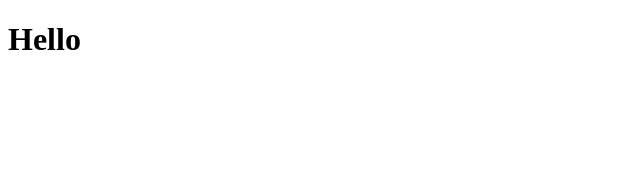
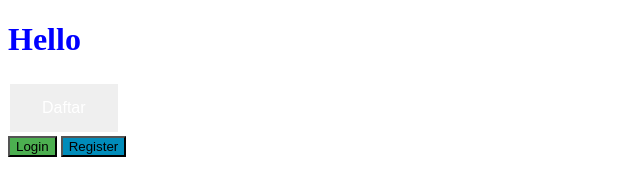
Before and after one commit to aldiafrizarman-dot/Doctor-Raeltime-Chat, a plain HTML site: page index.html in a window 1280 px wide. Shown: the whole page, without its empty margins (0-640 px from the left). Drawn offline with Linux system fonts and the light colour scheme.

Commit message:
Adding file

```diff
--- a/index.html
+++ b/index.html
@@ -5,10 +5,16 @@
     <meta http-equiv="X-UA-Compatible" content="IE=edge">
     <meta name="viewport" content="width=device-width, initial-scale=1.0">
     <title>Document</title>
+    <link rel="stylesheet" href="style.css">
 </head>
 <body>
     <h1>
         Hello
     </h1>
+    <form action="register.html">
+        <input type="submit" value="Daftar" />
+    </form>
+    <button class="button button1">Login</button>
+    <button class="button button2">Register</button>
 </body>
 </html>
--- a/style.css
+++ b/style.css
@@ -1,3 +1,22 @@
 h1 {
     color: blue;
 }
+
+input {
+    border: none;
+    color: white;
+    padding: 15px 32px;
+    text-align: center;
+    text-decoration: none;
+    display: inline-block;
+    font-size: 16px;
+    margin: 4px 2px;
+    cursor: pointer;
+  }
+
+.button1 {
+    background-color: #4CAF50;
+} /* Green */
+.button2 {
+    background-color: #008CBA;
+} /* Blue */
```
Also changed, not shown: register.html (added, +12 -0 lines).
